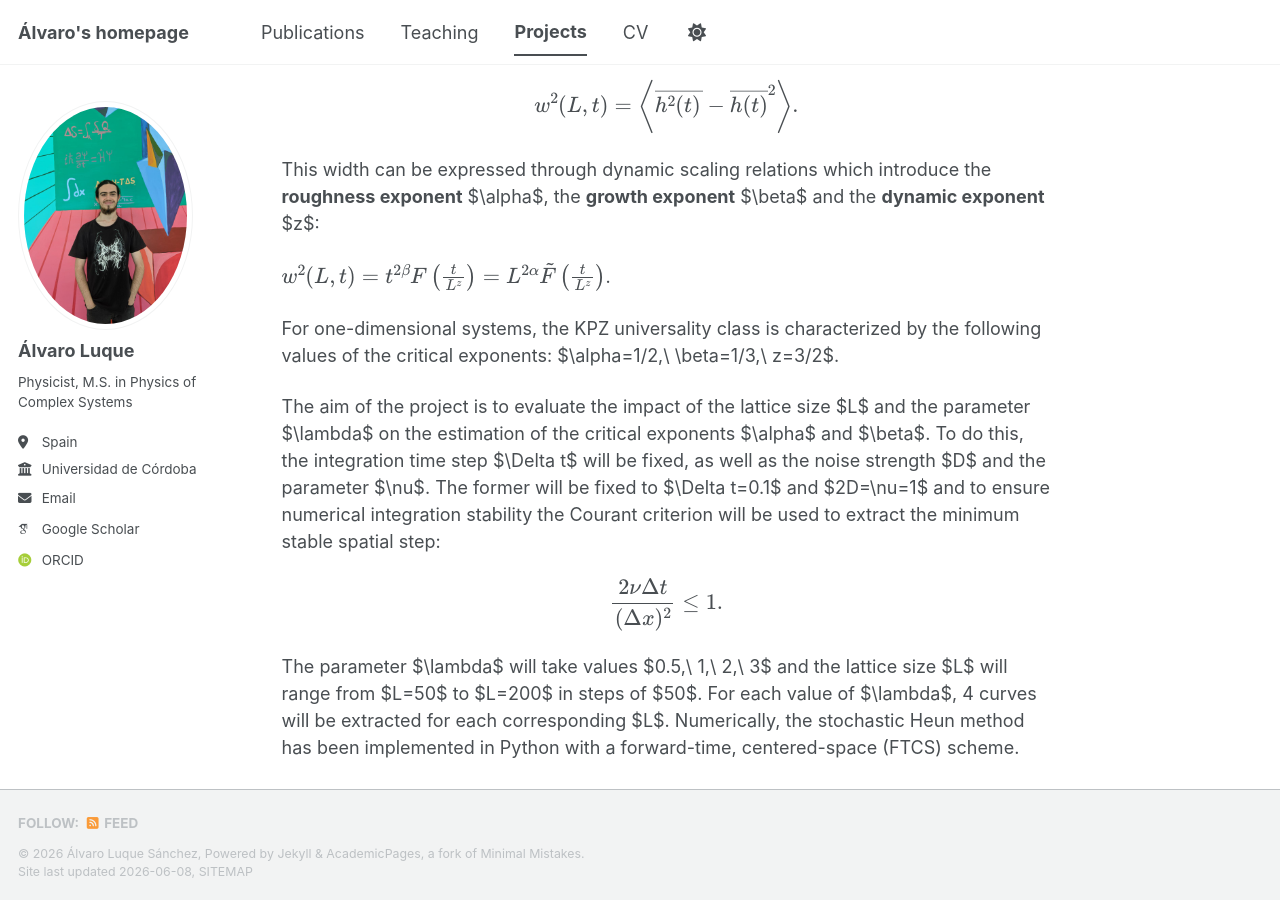
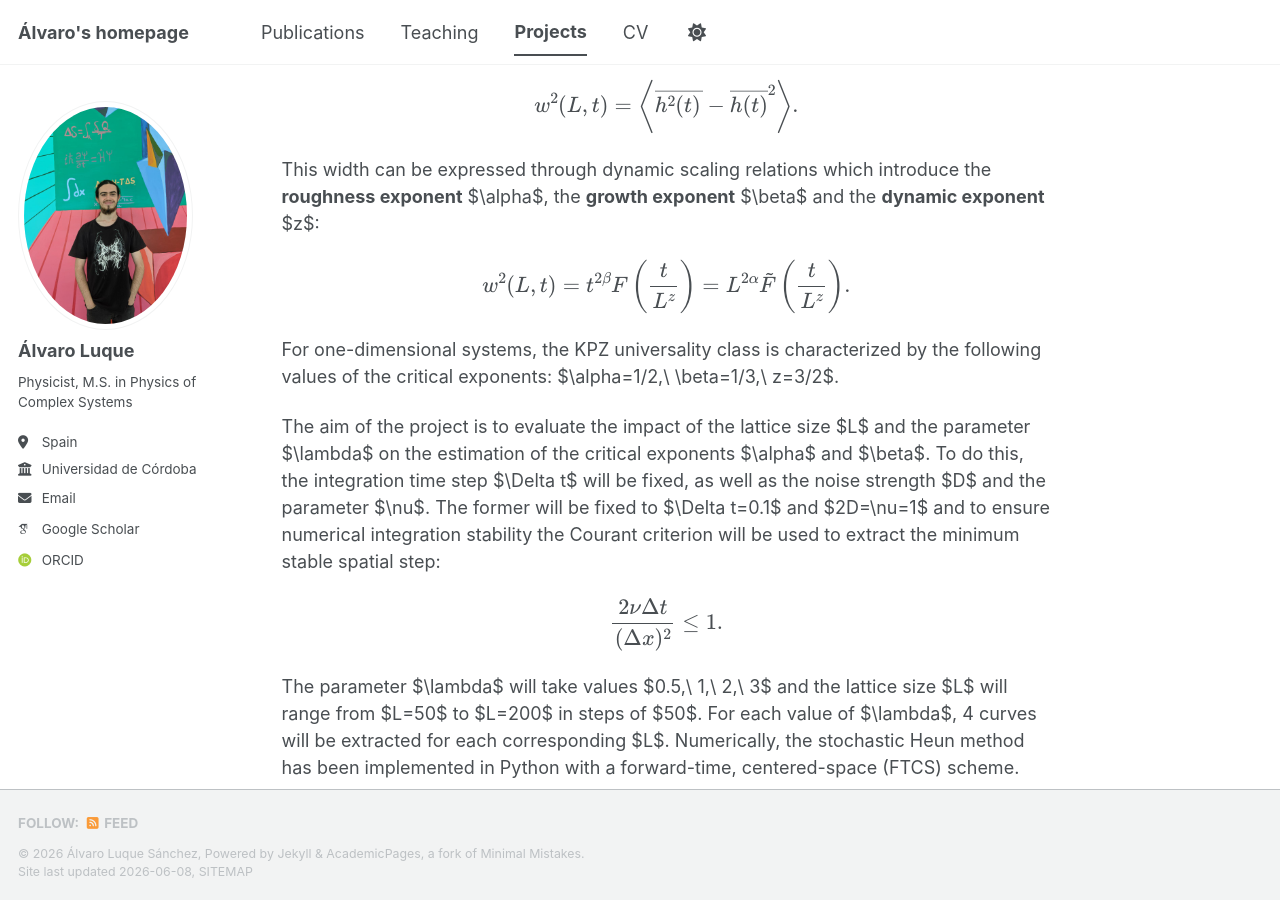
Before and after one commit to alvaro-luque/alvaro-luque.github.io, a Jekyll site: the page built from _portfolio/portfolio-1.md, in a window 1280 px wide and 900 px high, scrolled down 502 px. Built offline with Jekyll 4.4.1, drawn with Linux system fonts in a browser that asks for light colours; some web fonts are replaced; a script bundle is joined from its source files by our own code; library files that are not in the unit come from our copies.

Commit message:
Update portfolio-1.md

```diff
--- a/_portfolio/portfolio-1.md
+++ b/_portfolio/portfolio-1.md
@@ -15,7 +15,7 @@ $$w^2(L,t)=\left\langle \overline{h^2(t)}-\overline{h(t)}^2\right\rangle.$$
 
 This width can be expressed through dynamic scaling relations which introduce the **roughness exponent** $\alpha$, the **growth exponent** $\beta$ and the **dynamic exponent** $z$:
 
-$$w^2(L,t)=t^{2\beta}F\left(\frac{t}{L^z}\right)=L^{2\alpha}\tilde{F}\left(\frac{t}{L^z}\right)$$.
+$$w^2(L,t)=t^{2\beta}F\left(\frac{t}{L^z}\right)=L^{2\alpha}\tilde{F}\left(\frac{t}{L^z}\right).$$
 
 For one-dimensional systems, the KPZ universality class is characterized by the following values of the critical exponents: $\alpha=1/2,\ \beta=1/3,\ z=3/2$.
 
```
